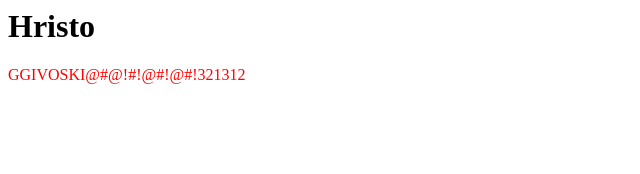
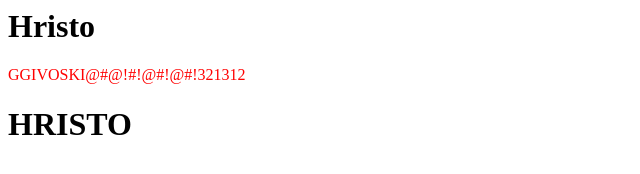
Before and after one commit to hgigovski/-Floor-Cleaning-Robot, a plain HTML site: page index.html in a window 1280 px wide. Shown: the whole page, without its empty margins (0-640 px from the left). Drawn offline with Linux system fonts and the light colour scheme.

Commit message:
Update index.html

```diff
--- a/index.html
+++ b/index.html
@@ -1,2 +1,3 @@
 <h1>Hristo</h1>
 <p style='color:red;'> GGIVOSKI@#@!#!@#!@#!321312</p>
+<h1>HRISTO</h1>
```
